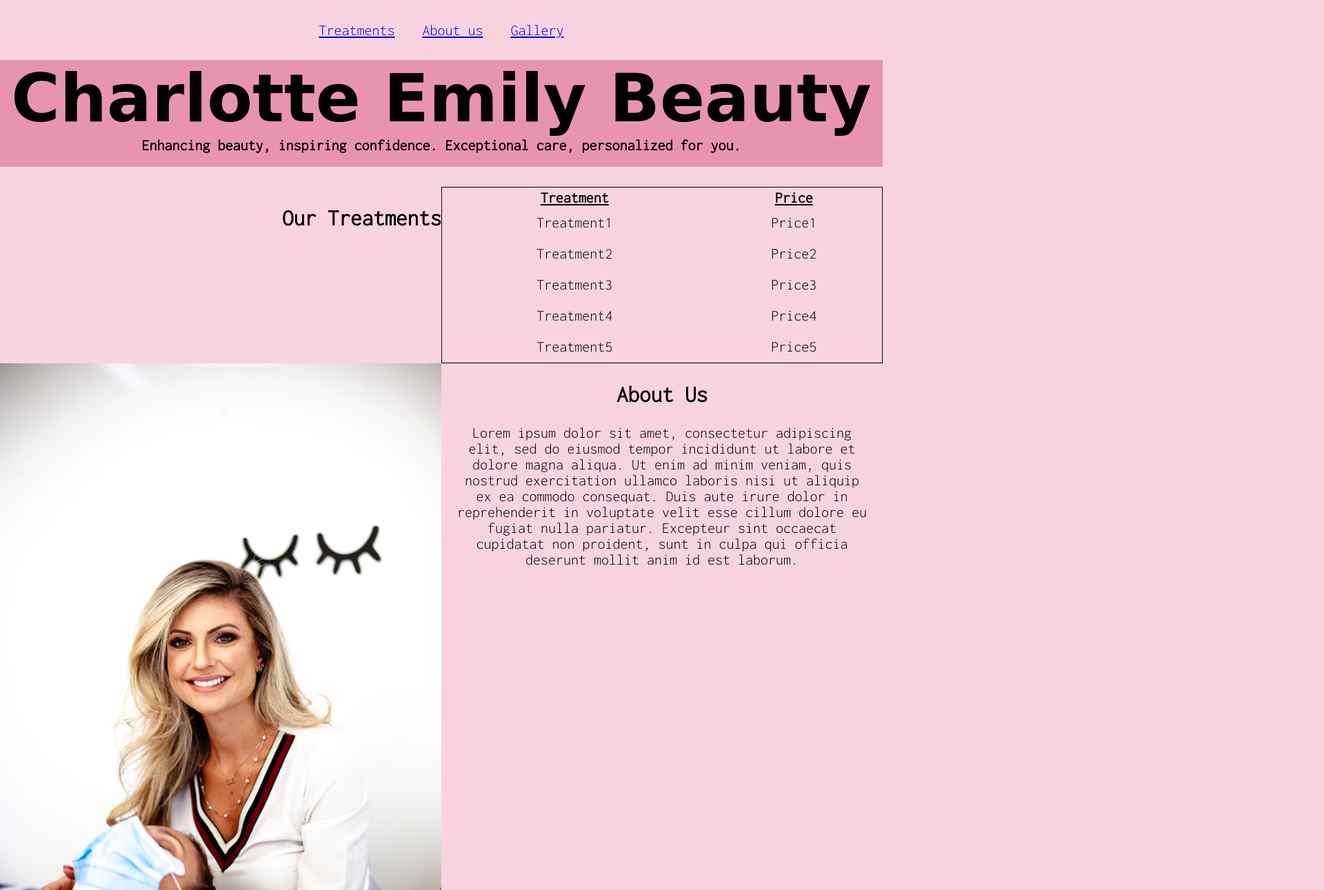
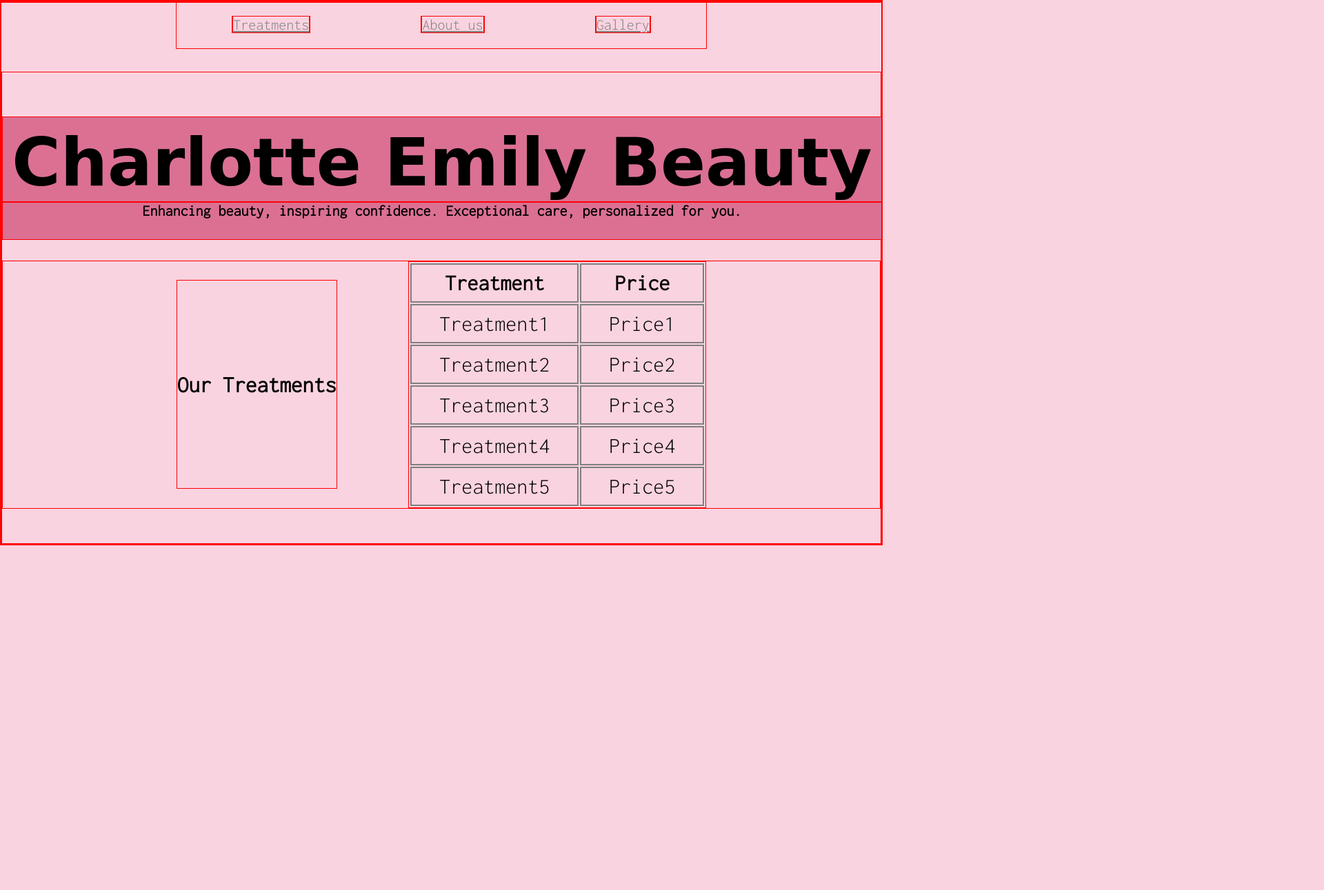
Before and after one commit to JenTheBrain/CodeCademyProject-FlexboxBusinessPage, a plain HTML site: page index.html in a window 1280 px wide. Shown: the top 1291 px of the page at 69% size, 1920 px wide, since content can reach past the window. After the commit the page ends 800 px from the top, so only its background shows below. Drawn offline with Linux system fonts and the light colour scheme; files whose address does not match are found by name; a web font is replaced by a local one.

Commit message:
further udpates made

```diff
--- a/index.html
+++ b/index.html
@@ -19,14 +19,14 @@
         <p class="navitem"><a href="#aboutus">About us</a></p>
         <p class="navitem"><a href="#gallery">Gallery</a></p>
       </div>
+    </div>
+
+    <main class="maincontent">
       <h1>Charlotte Emily Beauty</h1>
       <h4>Enhancing beauty, inspiring confidence. Exceptional care, personalized for you.</h4>
-    </div>
-
-    <div class="main">
 
       <div id="treatments">
-          <h2 class="treatmentsheading">Our Treatments</h2>
+        <h2>Our Treatments</h2>
         <table>
           <thead>
             <tr>
@@ -58,34 +58,8 @@
           </tbody>
         </table>
       </div>
+    </main>
 
-      <div id="aboutus">
-        <img class="aboutusimage" src="C:\Users\Jenny\Desktop\WebDevProjects\CodeCademyProject-FlexboxBusinessPage\pictures\luiz-paulo-r-santos-GRz5viltdqY-unsplash.jpg" alt="Charlotte Emily">
-        <div class="text">
-        <h2>About Us</h2>
-        <p>Lorem ipsum dolor sit amet, consectetur adipiscing elit, sed do eiusmod tempor incididunt ut labore et dolore magna aliqua. Ut enim ad minim veniam, quis nostrud exercitation ullamco laboris nisi ut aliquip ex ea commodo consequat. Duis aute irure dolor in reprehenderit in voluptate velit esse cillum dolore eu fugiat nulla pariatur. Excepteur sint occaecat cupidatat non proident, sunt in culpa qui officia deserunt mollit anim id est laborum.</p></div>
-      </div>
 
-      <div id="gallery">
-        <h2>Gallery</h2>
-        <div class="gallerycontent">
-        <a href="https://instagram.com/charlotteemilybeauty_?igshid=MzRlODBiNWFlZA==">Follow me</a>
-        <div class="gallerypics"></div>
-        <img src="C:\Users\Jenny\Desktop\WebDevProjects\CodeCademyProject-FlexboxBusinessPage\pictures\camille-brodard-VxAwTeiqDao-unsplash.jpg" alt="pic1">
-        <img src="C:\Users\Jenny\Desktop\WebDevProjects\CodeCademyProject-FlexboxBusinessPage\pictures\chelson-tamares-vtQHwU4F13s-unsplash.jpg" alt="pic2">
-        <img src="C:\Users\Jenny\Desktop\WebDevProjects\CodeCademyProject-FlexboxBusinessPage\pictures\henry-co-OpjlRo-31SI-unsplash.jpg"" alt="pic3"></div>
-      </div>
-
-      <div class="contact">
-        <h2>Charlotte Emily Beauty</h2>
-        <p>charlotteemily@google.com</p>
-        <p>0747485966</p>
-      </div>
-
-      <div class="copyright">
-        <h5>copyright Charlotte Emily Beauty 2023</h5>
-      </div>
-
-    </div>
   </body>
 </html>
--- a/styles.css
+++ b/styles.css
@@ -1,9 +1,10 @@
-
+* {
+    border: 1px solid red;
+}
 body {
     margin: 0;
     color: black;
     background-color: #f9d3e0;
-    z-index: 50%;
     font-size: 22px;
     text-align: center;
     font-family: 'Inconsolata', monospace;
@@ -15,77 +16,60 @@ body {
     align-items: center;
 }
 
+.navbar {
+    display: flex;
+    position: fixed;
+    top: 0;
+    width: 60%;
+    justify-content: space-around;
+}
+
+.navbar a {
+    color: gray;
+
+}
+
+.navbar a:hover {
+    background: #ddd;
+    color: black;
+  }
+
+.maincontent {
+    margin-top: 100px;
+}
+
 h1 {
     font-family: 'Whisper', cursive;
     font-size: 6rem;
-    margin: 0px;
-    background-color: #e994ae;
-    width: 100%;@og
+    margin-bottom: 0px;
+    background-color: palevioletred;
+    width: 100%;
+    padding-top: 10px;
 }
 
-h4 {
+.maincontent h4 {
     margin-top: 0px;
-    background-color: #e994ae;
+    background-color: palevioletred;
     width: 100%;
-    padding-bottom: 20px;
-}
-
-.navbar {
-    display: flex;
-    justify-content: space-around;
-    margin: 0 10%;
-    padding: 10px;
-    background-color: #f9d3e0;
-}
-
-.navitem {
-    padding-left: 20px;
-    padding-right: 20px;
-
+    padding-bottom: 30px;
 }
 
 #treatments {
     display: flex;
+    justify-content: space-around;
+    padding-right: 200px;
+    padding-left: 200px;
+    margin-bottom: 50px;
 }
 
-thead {
-    font-style: bold;
-    text-decoration: underline;
+#treatments h2 {
+    display: flex;
+    align-items: center;
+    justify-content: center;
 }
 
-table {
-    border: 1px, solid, black;
-    margin-left: auto;
-    margin-right: auto;
-    width:50%;
+th, td {
+    font-size: 2rem;
+    border: 2px solid grey;
+    padding: 10px 40px 10px 40px;
 }
-
-td {
-    padding:10px;
-    border: 1px, soli, black;
-}
-
-.treatmentsheading {
-    text-align: right;
-    width: 50%;
-}
-
-#aboutus {
-    display: flex;
-}
-
-.text {
-    width: 50%;
-    padding-right: 20px;
-    padding-left: 20px;
-    text-align: block;
-
-}
-
-.aboutusimage {
-    width: 50%;
-}
-
-.gallerypics {
-    display: inline-flex;
-}
```
Lines whose indentation alone changed are shown as unchanged.
